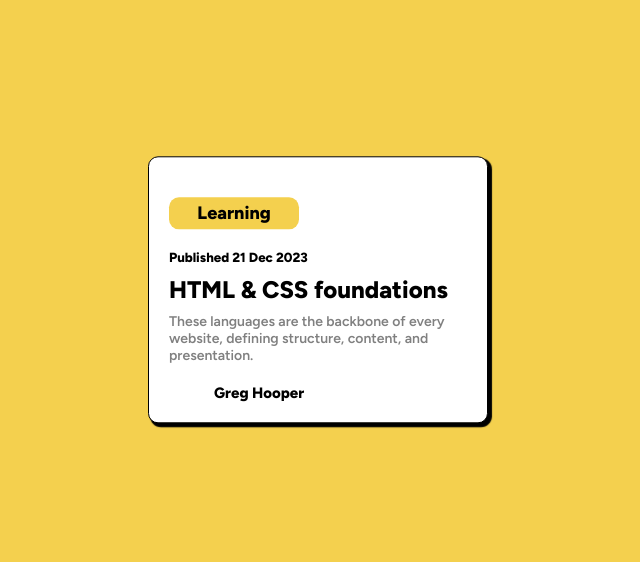
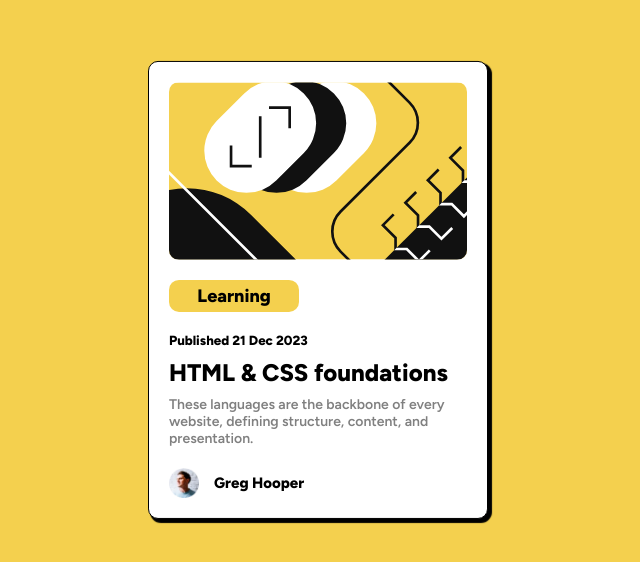
Before and after one commit to meisteraxel/blog-preview-card, a plain HTML site: page index.html in a window 1280 px wide. Shown: the part 110-672 px from the top of the page, without its empty margins (322-962 px from the left). Drawn offline with Linux system fonts and the light colour scheme; the site is published under a folder, as on GitHub Pages, so addresses that start at the root find nothing.

Commit message:
Changed img path

```diff
--- a/index.html
+++ b/index.html
@@ -8,7 +8,7 @@
   </head>
   <body>
     <container class="card">
-      <img src="/meisteraxel/assets/images/illustration-article.svg" alt="" />
+      <img src="./meisteraxel/assets/images/illustration-article.svg" alt="" />
       <h3 class="category">Learning</h3>
       <h5 class="date">Published 21 Dec 2023</h5>
       <h1 class="main-heading">HTML & CSS foundations</h1>
@@ -17,7 +17,7 @@
         content, and presentation.
       </p>
       <div class="contact-container">
-        <img src="/meisteraxel/assets/images/image-avatar.webp" alt="" />
+        <img src="./meisteraxel/assets/images/image-avatar.webp" alt="" />
         <h2 class="name">Greg Hooper</h2>
       </div>
     </container>
```
